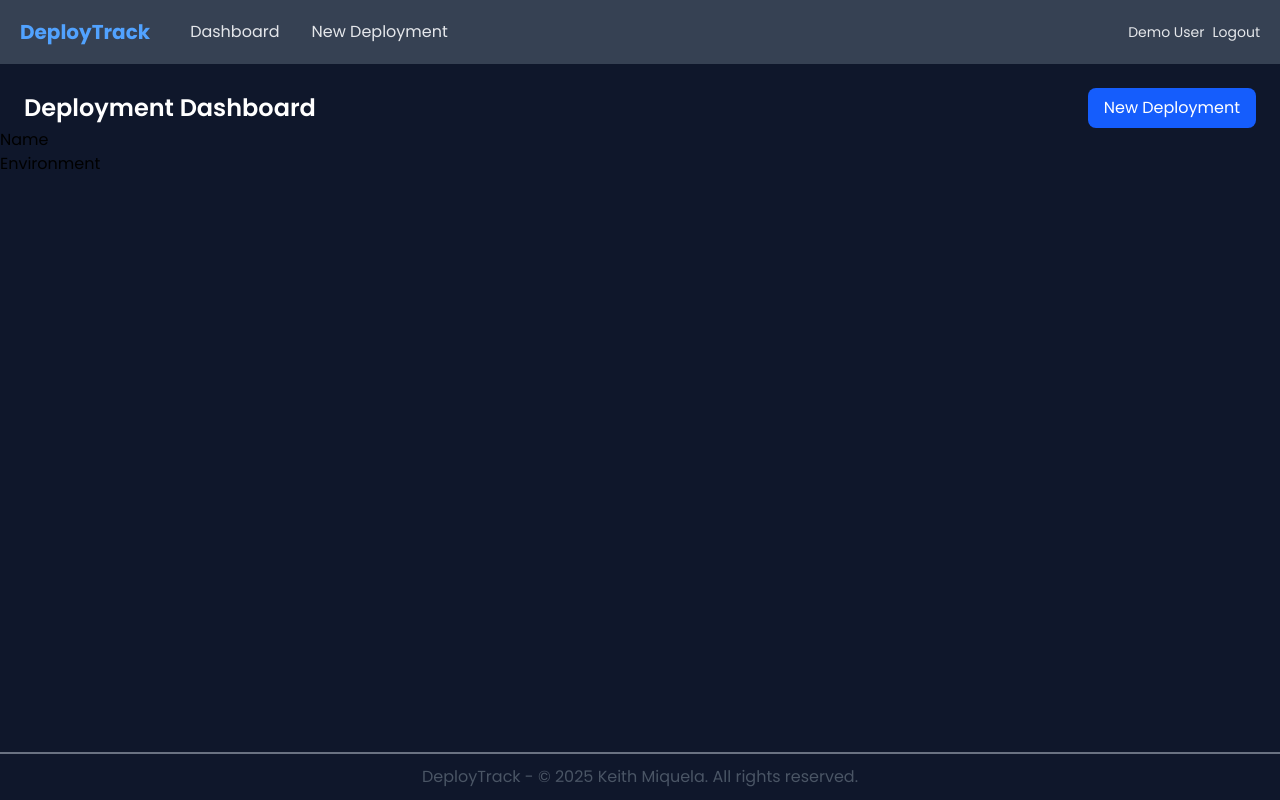
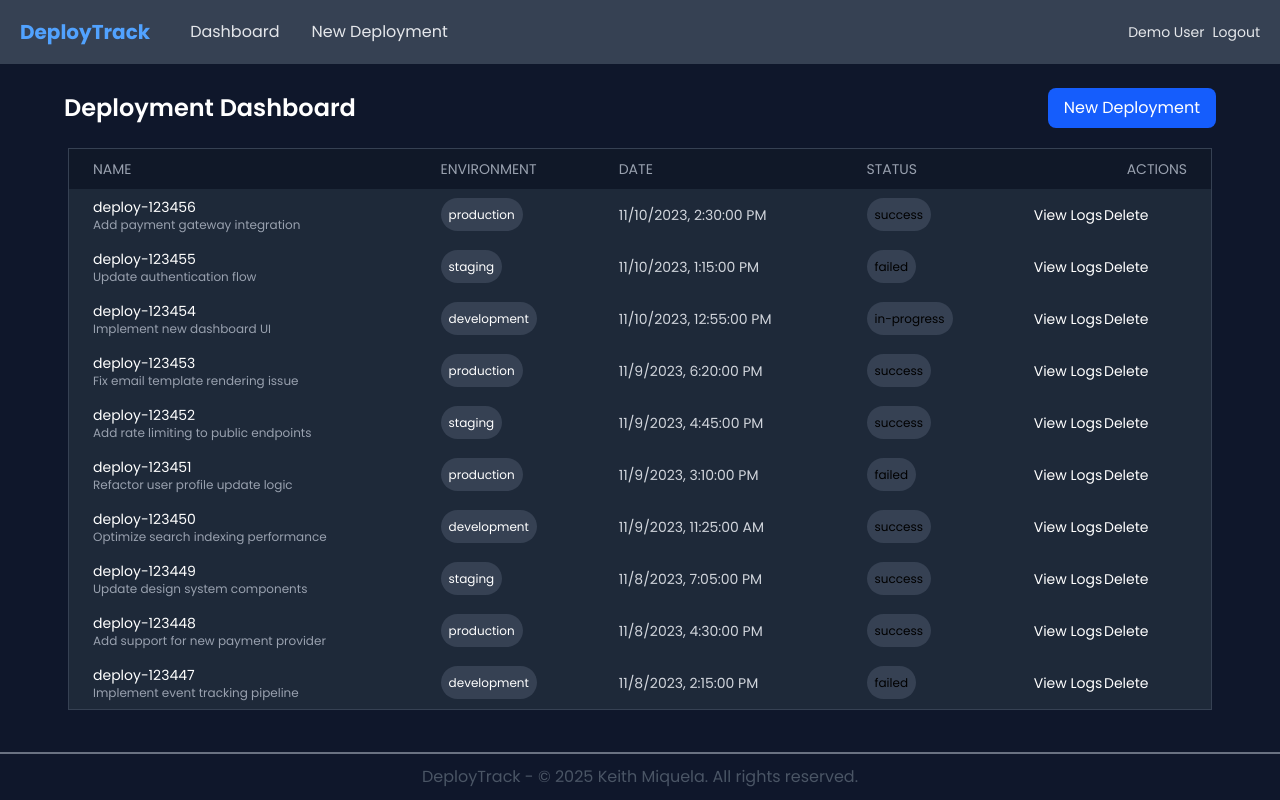
Before and after one commit to keithmiquela/DeployTrack, a React (Vite) app in the folder frontend/: page /home in a window 1280 px wide. Built offline with nearby package versions, Linux system fonts and the light colour scheme.

Commit message:
feat: created dashboard table

```diff
--- a/frontend/src/components/DeploymentTable.jsx
+++ b/frontend/src/components/DeploymentTable.jsx
@@ -1,12 +1,53 @@
 import React from 'react'
+import mockDeployments from '../data/mockDeployments'
 
 const DeploymentTable = () => {
+
+  const columns = ["NAME","ENVIRONMENT","DATE","STATUS"];
+
+  const deployments = mockDeployments;
+
   return (
-    <div>
-        <div>
-            <p>Name</p>
-            <p>Environment</p>
-        </div>
+    <div className='mx-7 my-5 border-1 border-solid border-gray-700'>
+        <table className="bg-white w-full">
+          <thead className='bg-gray-900 text-gray-400 h-10'>
+            <tr>
+              {columns.map((columnName) => (
+                <th className="text-left px-6 font-normal text-sm">{columnName}</th>
+              ))}
+              <th className="text-right px-6 font-normal text-sm">ACTIONS</th>
+            </tr>
+          </thead>
+          <tbody>
+            {deployments.map((deployment) => (
+                <tr className='bg-gray-800'>
+                  <th className="text-left px-6 py-2 font-normal">
+                    <p className='text-sm text-white'>{deployment.id}</p>
+                    <p className='text-xs text-gray-400'>{deployment.message}</p>
+                  </th>
+                  <th className="text-left px-6 font-normal text-xs text-white">
+                    <span className='bg-gray-700 p-2 rounded-3xl w-auto'>{deployment.environment}</span>
+                  </th>
+                  <th className="text-left px-6 font-normal text-sm text-gray-300">
+                    {new Date(deployment.timestamp).toLocaleString()}
+                  </th>
+                  <th className="text-left px-6 font-normal text-xs">
+                    <span
+                      className='bg-gray-700 p-2 rounded-3xl w-auto'
+
+
+                    >{deployment.status}</span>
+                  </th>
+                  <th className="text-right px-6 font-normal text-sm text-white">
+                    <div className='flex'>
+                      <button className='w-18'>View Logs</button>
+                      <button>Delete</button>
+                    </div>
+                  </th>
+                </tr>
+              ))}
+          </tbody>
+        </table>
     </div>
   )
 }
--- /dev/null
+++ b/frontend/src/data/mockDeployments.js
@@ -0,0 +1,114 @@
+const mockDeployments = [
+  {
+    id: 'deploy-123456',
+    service: 'api-gateway',
+    environment: 'production',
+    status: 'success',
+    timestamp: '2023-11-10T14:30:00Z',
+    duration: '1m 24s',
+    commit: '8f72a1',
+    user: 'sarah.jenkins',
+    message: 'Add payment gateway integration',
+  },
+  {
+    id: 'deploy-123455',
+    service: 'auth-service',
+    environment: 'staging',
+    status: 'failed',
+    timestamp: '2023-11-10T13:15:00Z',
+    duration: '2m 05s',
+    commit: '3e9d2b',
+    user: 'mike.thompson',
+    message: 'Update authentication flow',
+  },
+  {
+    id: 'deploy-123454',
+    service: 'frontend-app',
+    environment: 'development',
+    status: 'in-progress',
+    timestamp: '2023-11-10T12:55:00Z',
+    duration: '0m 45s',
+    commit: '7c1a3f',
+    user: 'alex.chen',
+    message: 'Implement new dashboard UI',
+  },
+  {
+    id: 'deploy-123453',
+    service: 'notification-service',
+    environment: 'production',
+    status: 'success',
+    timestamp: '2023-11-09T18:20:00Z',
+    duration: '1m 12s',
+    commit: '5b2e8d',
+    user: 'james.wilson',
+    message: 'Fix email template rendering issue',
+  },
+  {
+    id: 'deploy-123452',
+    service: 'api-gateway',
+    environment: 'staging',
+    status: 'success',
+    timestamp: '2023-11-09T16:45:00Z',
+    duration: '1m 30s',
+    commit: '2f9c4a',
+    user: 'sarah.jenkins',
+    message: 'Add rate limiting to public endpoints',
+  },
+  {
+    id: 'deploy-123451',
+    service: 'user-service',
+    environment: 'production',
+    status: 'failed',
+    timestamp: '2023-11-09T15:10:00Z',
+    duration: '3m 22s',
+    commit: '9e3b1c',
+    user: 'chris.davis',
+    message: 'Refactor user profile update logic',
+  },
+  {
+    id: 'deploy-123450',
+    service: 'search-service',
+    environment: 'development',
+    status: 'success',
+    timestamp: '2023-11-09T11:25:00Z',
+    duration: '1m 18s',
+    commit: '6d7f2e',
+    user: 'lisa.kumar',
+    message: 'Optimize search indexing performance',
+  },
+  {
+    id: 'deploy-123449',
+    service: 'frontend-app',
+    environment: 'staging',
+    status: 'success',
+    timestamp: '2023-11-08T19:05:00Z',
+    duration: '1m 42s',
+    commit: '4a8c3d',
+    user: 'alex.chen',
+    message: 'Update design system components',
+  },
+  {
+    id: 'deploy-123448',
+    service: 'payment-service',
+    environment: 'production',
+    status: 'success',
+    timestamp: '2023-11-08T16:30:00Z',
+    duration: '2m 10s',
+    commit: '1b9d7e',
+    user: 'mike.thompson',
+    message: 'Add support for new payment provider',
+  },
+  {
+    id: 'deploy-123447',
+    service: 'analytics-service',
+    environment: 'development',
+    status: 'failed',
+    timestamp: '2023-11-08T14:15:00Z',
+    duration: '1m 55s',
+    commit: '8e2f1a',
+    user: 'james.wilson',
+    message: 'Implement event tracking pipeline',
+  },
+]
+
+export default mockDeployments;
--- a/frontend/src/pages/Dashboard.jsx
+++ b/frontend/src/pages/Dashboard.jsx
@@ -3,13 +3,13 @@ import DeploymentTable from '../components/DeploymentTable.jsx'
 
 const Dashboard = () => {
   return (
-    <>
-      <div className="flex flex-row justify-between items-center mt-6 mx-6">
+    <div className='max-w-300 mx-auto'>
+      <div className="flex flex-row justify-between items-center mt-6 mx-6 ">
         <h1 className="text-white text-2xl font-semibold">Deployment Dashboard</h1>
         <button className="text-white bg-blue-600 h-full py-2 px-4 rounded-lg">New Deployment</button>
       </div>
       <DeploymentTable />
-    </>
+    </div>
   )
 }
 
```
Also changed, not shown: 2 other files (tests, documents, lock files or other folders).
